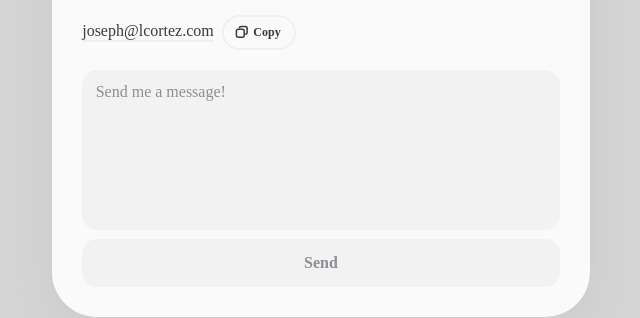
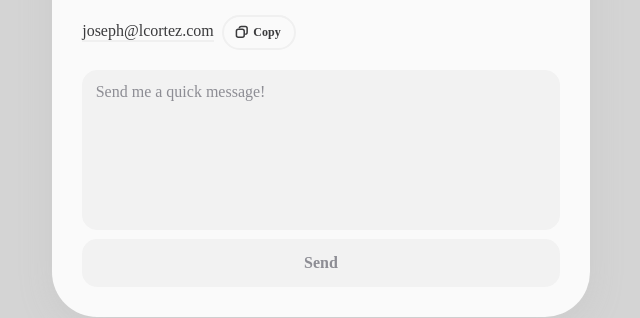
Before and after one commit to cortez/lcortez.com, a React (Create React App) app: page / in a window 1280 px wide. Both pictures are taken after a click on the link 699 px from the left and 747 px from the top of the page. Shown: the part 267-585 px from the top of the page, without its empty margins (319-959 px from the left). Built offline with nearby package versions, Linux system fonts and the light colour scheme; a web font is replaced by a local one.

Commit message:
updated Form.jsx

```diff
--- a/src/components/Form.jsx
+++ b/src/components/Form.jsx
@@ -5,7 +5,7 @@ import { Copy } from "./svg/Copy";
 import { Copied } from "./svg/Copied";
 
 export function Form() {
-  const text = "Send me a message!";
+  const text = "Send me a quick message!";
   const [buttonText, setButtonText] = useState(text);
 
   useEffect(()=> {
@@ -30,7 +30,7 @@ export function Form() {
           setStatus({ type: 'success' });
           console.log(status);
           document.getElementById("form").reset();
-          setButtonText("Thank you! 🎄");
+          setButtonText("Thank you and happy holidays!");
           values.message = "";
       });
     }
```
